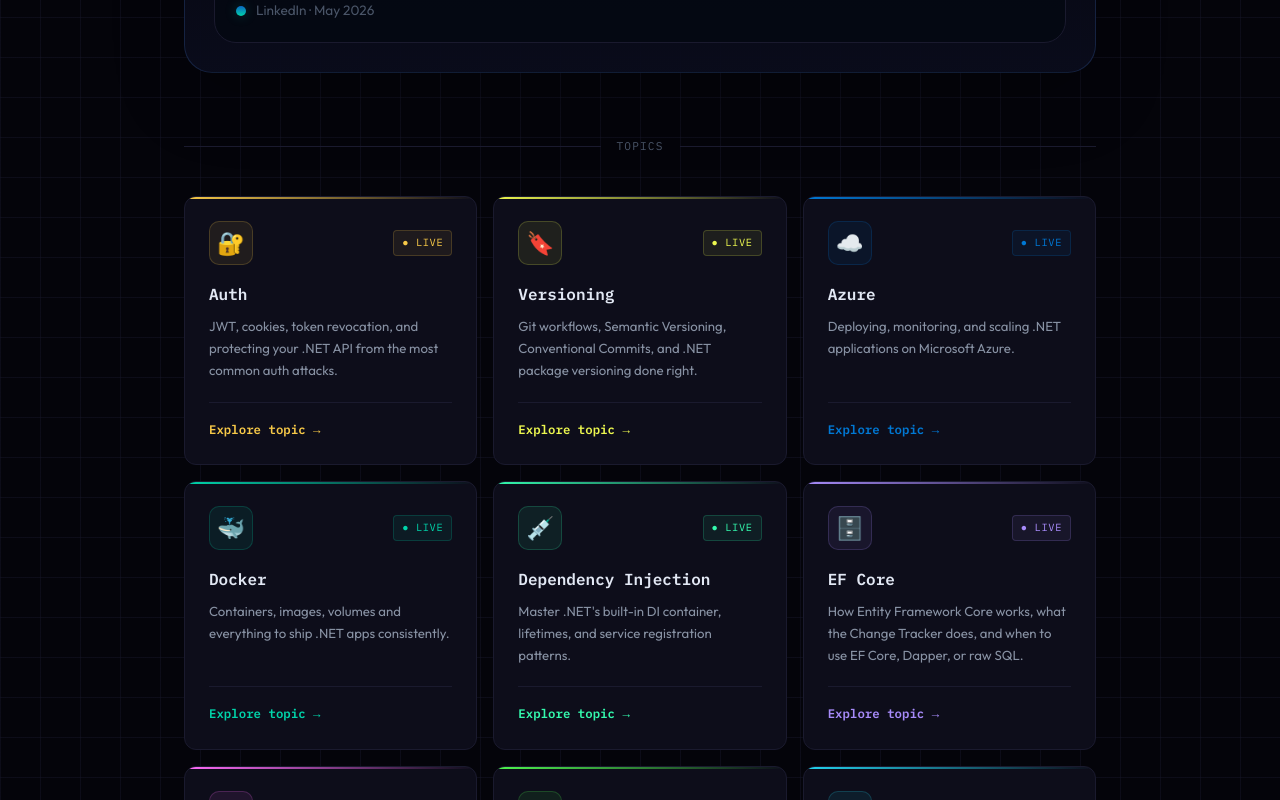
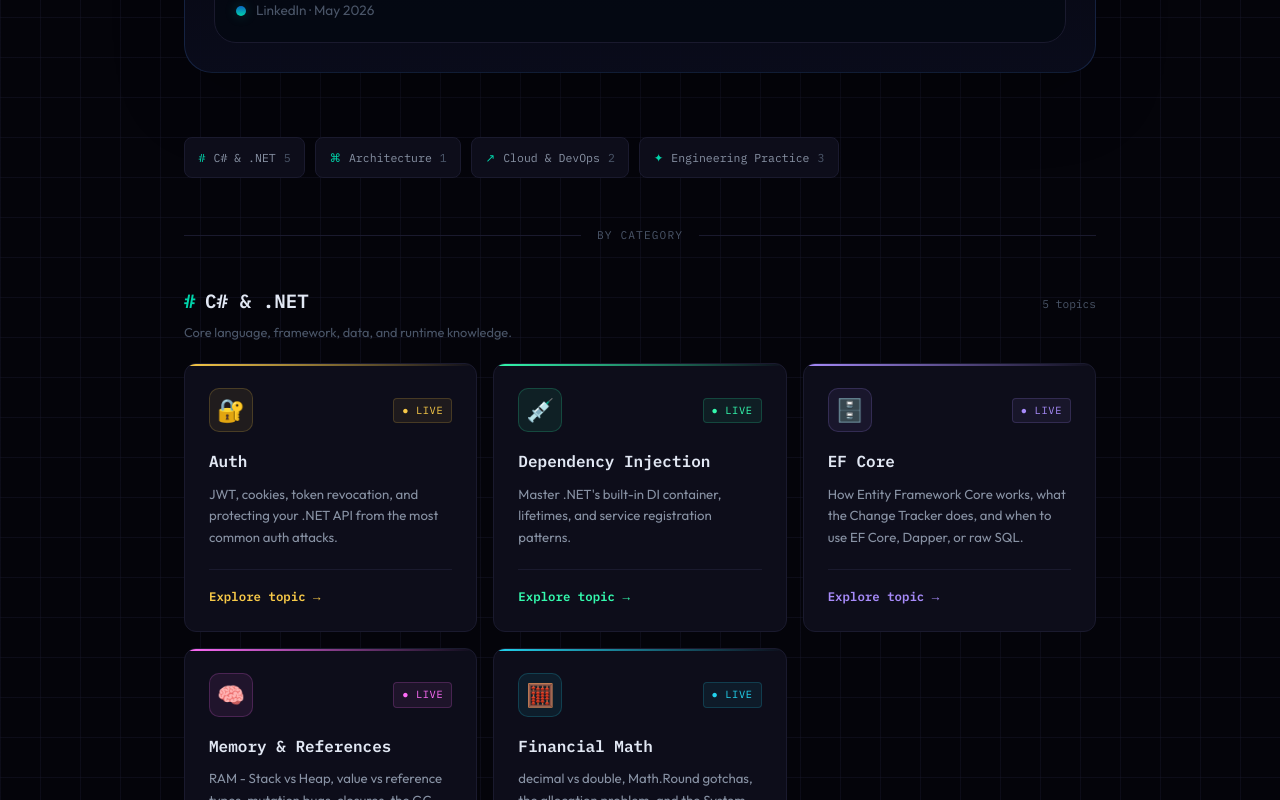
Before and after one commit to edumacielp/dotnet-learn, a Next.js app: page /en in a window 1280 px wide. Shown: the part 800-1600 px from the top of the page. Built offline with nearby package versions, Linux system fonts and the light colour scheme.

Commit message:
feat: implement topic categories and update content structure for improved navigation

```diff
--- a/app/[lang]/page.tsx
+++ b/app/[lang]/page.tsx
@@ -1,5 +1,5 @@
 import Link from 'next/link';
-import { ALL_TOPICS } from '@/lib/content';
+import { ALL_TOPICS, TOPIC_CATEGORIES } from '@/lib/content';
 import { getTranslation } from '@/lib/i18n';
 import TopicCard from '@/components/content/TopicCard';
 
@@ -12,6 +12,10 @@
   const validLangs = ['en', 'pt-br'];
   const activeLang = validLangs.includes(lang) ? lang : 'en';
   const t = getTranslation(activeLang);
+  const topicsByCategory = TOPIC_CATEGORIES.map((category) => ({
+    ...category,
+    topics: ALL_TOPICS.filter((topic) => topic.category === category.id),
+  }));
 
   return (
     <div
@@ -54,7 +58,7 @@
               fontFamily: 'IBM Plex Mono, monospace', fontSize: '0.72rem',
               color: 'var(--text-muted)', letterSpacing: '0.04em',
             }}>
-              {activeLang === 'pt-br' ? 'em construção · contribua no GitHub' : 'work in progress · share!'}
+              {activeLang === 'pt-br' ? 'em construção · contribua no GitHub' : 'work in progress · share it!'}
             </span>
           </div>
 
@@ -63,7 +67,7 @@
             fontSize: 'clamp(2rem, 5vw, 3.25rem)',
             fontWeight: 700,
             lineHeight: 1.1,
-            letterSpacing: '-0.03em',
+            letterSpacing: '-0.05em',
             marginBottom: '1.25rem',
           }}>
             <span style={{ color: 'var(--text-primary)' }}>
@@ -79,7 +83,7 @@
             </span>
             <br />
             <span style={{ color: 'var(--text-primary)' }}>
-              {activeLang === 'pt-br' ? 'como profissional' : 'like a professional'}
+              {activeLang === 'pt-br' ? 'como um profissional' : 'like a professional'}
             </span>
           </h1>
 
@@ -196,6 +200,36 @@
           </div>
         </div>
 
+        {/* Category index */}
+        <nav
+          aria-label={activeLang === 'pt-br' ? 'Categorias de tópicos' : 'Topic categories'}
+          style={{
+            display: 'flex', gap: '0.6rem', flexWrap: 'wrap', marginBottom: '3rem',
+          }}
+        >
+          {topicsByCategory.map((category) => {
+            const info = category[activeLang as 'en' | 'pt-br'];
+
+            return (
+              <a
+                key={category.id}
+                href={`#${category.id}`}
+                style={{
+                  display: 'inline-flex', alignItems: 'center', gap: '0.5rem',
+                  padding: '0.6rem 0.85rem', border: '1px solid var(--border)',
+                  borderRadius: '8px', background: 'var(--bg-card)',
+                  color: 'var(--text-secondary)', textDecoration: 'none',
+                  fontFamily: 'IBM Plex Mono, monospace', fontSize: '0.72rem',
+                }}
+              >
+                <span style={{ color: 'var(--accent-primary)' }}>{category.icon}</span>
+                <span>{info.title}</span>
+                <span style={{ color: 'var(--text-muted)' }}>{category.topics.length}</span>
+              </a>
+            );
+          })}
+        </nav>
+
         {/* Divider */}
         <div style={{
           display: 'flex', alignItems: 'center', gap: '1rem', marginBottom: '2.5rem',
@@ -205,46 +239,56 @@
             fontFamily: 'IBM Plex Mono, monospace', fontSize: '0.7rem',
             color: 'var(--text-muted)', letterSpacing: '0.1em', textTransform: 'uppercase',
           }}>
-            {activeLang === 'pt-br' ? 'tópicos' : 'topics'}
+            {activeLang === 'pt-br' ? 'por categoria' : 'by category'}
           </span>
           <div style={{ flex: 1, height: '1px', background: 'var(--border)' }} />
         </div>
 
-        {/* Topic grid */}
-        <div style={{
-          display: 'grid',
-          gridTemplateColumns: 'repeat(auto-fill, minmax(280px, 1fr))',
-          gap: '1rem',
-        }}>
-          {ALL_TOPICS.map((topic) => {
+        {/* Topic groups */}
+        <div style={{ display: 'flex', flexDirection: 'column', gap: '3.5rem' }}>
+          {topicsByCategory.map((category) => {
+            const categoryInfo = category[activeLang as 'en' | 'pt-br'];
+
+            return (
+              <section key={category.id} id={category.id} style={{ scrollMarginTop: '80px' }}>
+                <div style={{ display: 'flex', alignItems: 'baseline', justifyContent: 'space-between', gap: '1rem', marginBottom: '1.25rem', flexWrap: 'wrap' }}>
+                  <div>
+                    <h2 style={{ fontFamily: 'IBM Plex Mono, monospace', fontSize: '1.2rem', fontWeight: 700, color: 'var(--text-primary)' }}>
+                      <span style={{ color: 'var(--accent-primary)', marginRight: '0.6rem' }}>{category.icon}</span>
+                      {categoryInfo.title}
+                    </h2>
+                    <p style={{ color: 'var(--text-muted)', fontSize: '0.8rem', marginTop: '0.25rem' }}>
+                      {categoryInfo.description}
+                    </p>
+                  </div>
+                  <span style={{ color: 'var(--text-muted)', fontFamily: 'IBM Plex Mono, monospace', fontSize: '0.7rem' }}>
+                    {category.topics.length} {activeLang === 'pt-br' ? 'tópicos' : 'topics'}
+                  </span>
+                </div>
+
+                <div style={{ display: 'grid', gridTemplateColumns: 'repeat(auto-fill, minmax(280px, 1fr))', gap: '1rem' }}>
+                  {category.topics.map((topic) => {
                     const info = topic[activeLang as 'en' | 'pt-br'] ?? topic.en;
                     const isAvailable = topic.status === 'available';
-
-            return isAvailable ? (
-              <Link
-                key={topic.slug}
-                href={`/${activeLang}/topic/${topic.slug}`}
-                style={{ textDecoration: 'none' }}
-              >
+                    const card = (
                       <TopicCard
                         icon={topic.icon}
                         title={info.title}
                         description={info.description}
                         color={topic.color}
                         status={topic.status}
-                  ctaLabel={t.home.explore}
+                        ctaLabel={isAvailable ? t.home.explore : t.home.comingSoon}
                       />
+                    );
+
+                    return isAvailable ? (
+                      <Link key={topic.slug} href={`/${activeLang}/topic/${topic.slug}`} style={{ textDecoration: 'none' }}>
+                        {card}
                       </Link>
-            ) : (
-              <TopicCard
-                key={topic.slug}
-                icon={topic.icon}
-                title={info.title}
-                description={info.description}
-                color={topic.color}
-                status={topic.status}
-                ctaLabel={t.home.comingSoon}
-              />
+                    ) : <div key={topic.slug}>{card}</div>;
+                  })}
+                </div>
+              </section>
             );
           })}
         </div>
--- a/lib/content.ts
+++ b/lib/content.ts
@@ -1,4 +1,36 @@
-import type { Topic, QuizQuestion } from '@/types';
+import type { Topic, QuizQuestion, TopicCategory } from '@/types';
+
+export const TOPIC_CATEGORIES: Array<{
+  id: TopicCategory;
+  icon: string;
+  en: { title: string; description: string };
+  'pt-br': { title: string; description: string };
+}> = [
+  {
+    id: 'csharp',
+    icon: '#',
+    en: { title: 'C# & .NET', description: 'Core language, framework, data, and runtime knowledge.' },
+    'pt-br': { title: 'C# & .NET', description: 'Conhecimentos essenciais de linguagem, framework, dados e runtime.' },
+  },
+  {
+    id: 'architecture',
+    icon: '⌘',
+    en: { title: 'Architecture', description: 'Patterns for designing services that work together.' },
+    'pt-br': { title: 'Arquitetura', description: 'Padrões para projetar serviços que trabalham juntos.' },
+  },
+  {
+    id: 'cloud-devops',
+    icon: '↗',
+    en: { title: 'Cloud & DevOps', description: 'Build, ship, and operate .NET applications.' },
+    'pt-br': { title: 'Cloud & DevOps', description: 'Construa, entregue e opere aplicações .NET.' },
+  },
+  {
+    id: 'engineering-practice',
+    icon: '✦',
+    en: { title: 'Engineering Practice', description: 'Habits and tools for a stronger development workflow.' },
+    'pt-br': { title: 'Prática de Engenharia', description: 'Hábitos e ferramentas para um fluxo de desenvolvimento melhor.' },
+  },
+];
 
 export async function getTopicContent(slug: string, lang: string): Promise<Topic | null> {
   try {
@@ -163,6 +195,7 @@
 export const ALL_TOPICS = [
   {
     slug: 'auth',
+    category: 'csharp',
     icon: '🔐',
     color: '#f7c948',
     status: 'available' as const,
@@ -171,6 +204,7 @@
   },
   {
     slug: 'versioning',
+    category: 'engineering-practice',
     icon: '🔖',
     color: '#ecf74f',
     status: 'available' as const,
@@ -179,6 +213,7 @@
   },
   {
     slug: 'azure',
+    category: 'cloud-devops',
     icon: '☁️',
     color: '#0078d4',
     status: 'available' as const,
@@ -187,6 +222,7 @@
   },
   {
     slug: 'docker',
+    category: 'cloud-devops',
     icon: '🐳',
     color: '#00d4aa',
     status: 'available' as const,
@@ -195,6 +231,7 @@
   },
   {
     slug: 'dependency-injection',
+    category: 'csharp',
     icon: '💉',
     color: '#34faae',
     status: 'available' as const,
@@ -203,6 +240,7 @@
   },
   {
     slug: 'ef-core',
+    category: 'csharp',
     icon: '🗄️',
     color: '#a78bfa',
     status: 'available' as const,
@@ -211,6 +249,7 @@
   },
   {
     slug: 'memory',
+    category: 'csharp',
     icon: '🧠',
     color: '#ff6cf8',
     status: 'available' as const,
@@ -225,6 +264,7 @@
   },
   {
     slug: 'messaging',
+    category: 'architecture',
     icon: '📨',
     color: '#4ff74f',
     status: 'available' as const,
@@ -233,6 +273,7 @@
   },
   {
     slug: 'financial-math',
+    category: 'csharp',
     icon: '🧮',
     color: '#22d3ee',
     status: 'available' as const,
@@ -247,6 +288,7 @@
   },
   {
     slug: 'agentic-engineering',
+    category: 'engineering-practice',
     icon: '🤖',
     color: '#fa3a3a',
     status: 'available' as const,
@@ -255,6 +297,7 @@
   },
   {
     slug: 'clean-code',
+    category: 'engineering-practice',
     icon: '🧹',
     color: '#f74f4f',
     status: 'coming-soon' as const,
--- a/lib/i18n.ts
+++ b/lib/i18n.ts
@@ -53,7 +53,7 @@
     },
     home: {
       tagline: 'O Guia de Campo do Desenvolvedor .NET',
-      subtitle: 'Sem enrolação. Só conhecimento prático e afiado para devs que levam a sério.',
+      subtitle: 'Sem enrolação. Só conhecimento prático e afiado para devs que buscam evoluir.',
       explore: 'Explorar tópico',
       comingSoon: 'Em breve',
       linkedin: {
--- a/types/index.ts
+++ b/types/index.ts
@@ -7,6 +7,8 @@
   color: string;
   sections: Section[];
 }
+
+export type TopicCategory = 'csharp' | 'architecture' | 'cloud-devops' | 'engineering-practice';
 
 export interface Section {
   id: string;
```
Also changed, not shown: 1 other file (tests, documents, lock files or other folders). Lines whose indentation alone changed are shown as unchanged.
